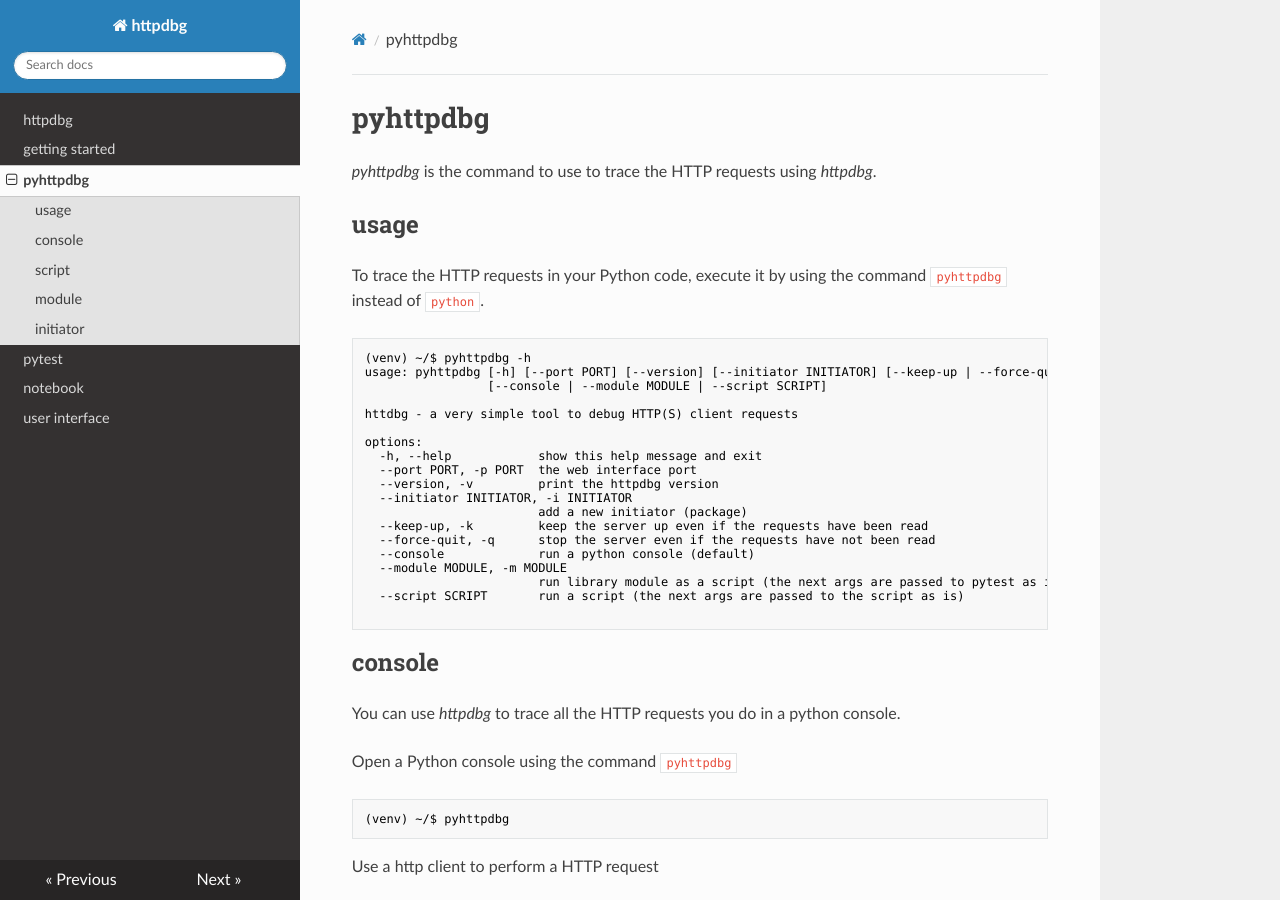
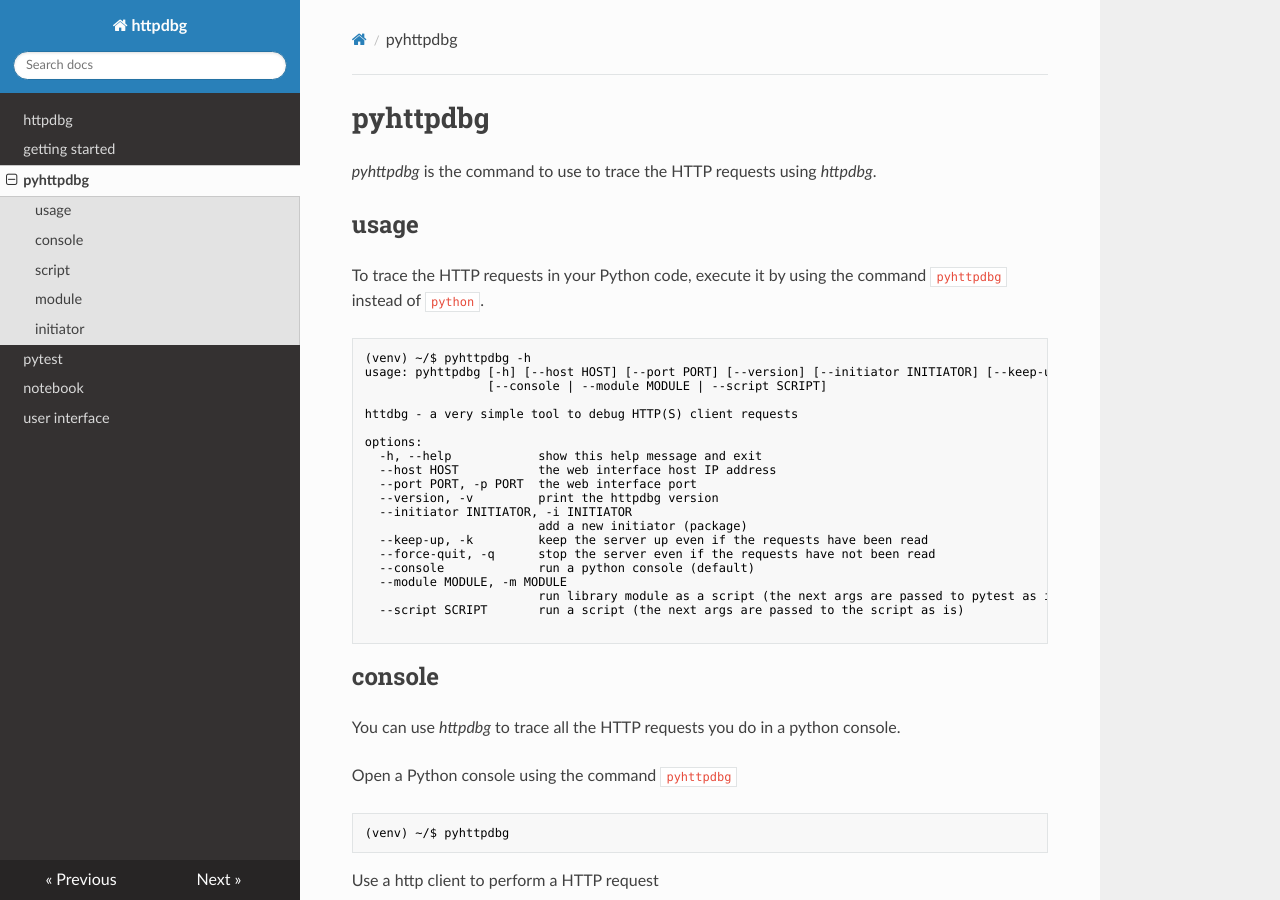
Before and after one commit to cle-b/httpdbg-docs, an MkDocs documentation site: the page built from docs/pyhttpdbg.md, in a window 1280 px wide and 900 px high. Built offline with MkDocs 1.6.1, drawn with Linux system fonts in a browser that asks for light colours; nearby versions of some CDN libraries.

Commit message:
new option --host (#7)

````diff
--- a/docs/pyhttpdbg.md
+++ b/docs/pyhttpdbg.md
@@ -8,13 +8,14 @@ To trace the HTTP requests in your Python code, execute it by using the command
 
 ```console
 (venv) ~/$ pyhttpdbg -h
-usage: pyhttpdbg [-h] [--port PORT] [--version] [--initiator INITIATOR] [--keep-up | --force-quit]
+usage: pyhttpdbg [-h] [--host HOST] [--port PORT] [--version] [--initiator INITIATOR] [--keep-up | --force-quit]
                  [--console | --module MODULE | --script SCRIPT]
 
 httdbg - a very simple tool to debug HTTP(S) client requests
 
 options:
   -h, --help            show this help message and exit
+  --host HOST           the web interface host IP address
   --port PORT, -p PORT  the web interface port
   --version, -v         print the httpdbg version
   --initiator INITIATOR, -i INITIATOR
````
Also changed, not shown: docs/ui.md (+4 -0 lines).
